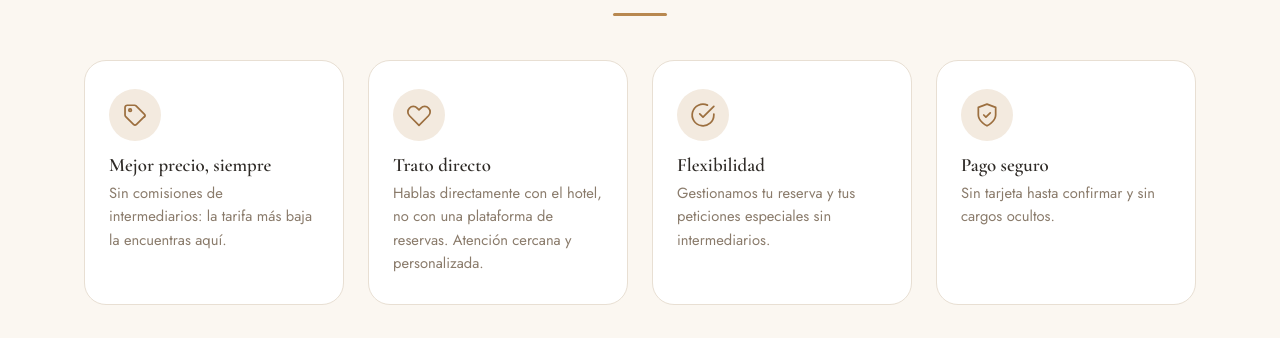
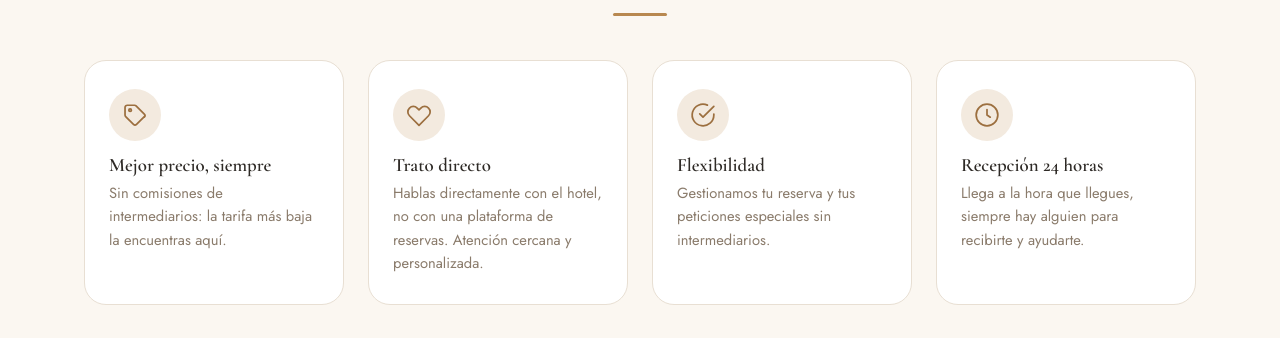
Before and after one commit to Jmyukopila/Pagina-web-casa-gracia-, a FastAPI app: page / in a window 1280 px wide. Shown: the part 1060-1398 px from the top of the page. Run offline with FastAPI, Linux system fonts and the light colour scheme; data comes from the database, SQL or seed files in the repository; data that the repository does not hold is empty; some libraries are stand-ins or nearby versions.

Commit message:
copy: 4ª tarjeta "Recepción 24 h" y limpieza de guiones largos
- Sustituye la tarjeta "Pago seguro" (pago online aún diferido, sonaba raro)
  por "Recepción 24 horas" (icono clock). ES+EN; quita cadenas huérfanas
  "Pago seguro" y "Sin tarjeta hasta confirmar…".
- Elimina los guiones largos (—) del texto público, con puntuación natural:
  tarjetas Flexibility y 24h (coma), meta-descripción (dos puntos), separador
  del desplegable de reserva (·) y atribución de opiniones (sin guion).
  El panel admin (interno) se deja como está.

Solo copy/plantillas; sin cambios de lógica. 132 tests en verde.

Co-Authored-By: Claude Opus 4.8 <noreply@anthropic.com>

```diff
--- a/web/app/i18n.py
+++ b/web/app/i18n.py
@@ -107,9 +107,9 @@ EN: dict[str, str] = {
         "You deal with the hotel directly, not a booking platform. Personal, attentive service.",
     "Flexibilidad": "Flexibility",
     "Gestionamos tu reserva y tus peticiones especiales sin intermediarios.":
-        "We handle your booking and special requests directly — no middlemen.",
-    "Pago seguro": "Secure payment",
-    "Sin tarjeta hasta confirmar y sin cargos ocultos.": "No card until confirmed, and no hidden fees.",
+        "We handle your booking and special requests directly, with no middlemen.",
+    "Llega a la hora que llegues, siempre hay alguien para recibirte y ayudarte.":
+        "Arrive whenever you like, someone's always here to welcome and help you.",
     "Habitaciones pensadas para descansar": "Rooms designed for rest",
     "Espacios renovados, camas confortables y los pequeños detalles que hacen memorable tu estadía.":
         "Renovated spaces, comfortable beds and the little touches that make your stay memorable.",
--- a/web/app/templates/_review.html
+++ b/web/app/templates/_review.html
@@ -2,5 +2,5 @@
   <div class="stars">{{ "★" * r.rating }}<span style="color:var(--line)">{{ "★" * (5 - r.rating) }}</span></div>
   {% if r.title %}<h4>{{ r.title }}</h4>{% endif %}
   <p>“{{ r.body }}”</p>
-  <div class="review__who">— {{ r.author }}{% if r.country %}, {{ r.country }}{% endif %}</div>
+  <div class="review__who">{{ r.author }}{% if r.country %}, {{ r.country }}{% endif %}</div>
 </article>
--- a/web/app/templates/base.html
+++ b/web/app/templates/base.html
@@ -4,7 +4,7 @@
   <meta charset="utf-8">
   <meta name="viewport" content="width=device-width, initial-scale=1">
   <title>{% block title %}{{ hotel.name }}{% endblock %}</title>
-  <meta name="description" content="{% block description %}Casa Gracia Hotel Boutique — un refugio acogedor en Manga, Cartagena de Indias. Piscina, habitaciones renovadas y atención cálida a pasos del Castillo de San Felipe.{% endblock %}">
+  <meta name="description" content="{% block description %}Casa Gracia Hotel Boutique: un refugio acogedor en Manga, Cartagena de Indias. Piscina, habitaciones renovadas y atención cálida a pasos del Castillo de San Felipe.{% endblock %}">
   {% block robots %}<meta name="robots" content="index, follow">{% endblock %}
   <link rel="canonical" href="{{ base_url }}{{ request.url.path }}">
   <link rel="alternate" hreflang="es" href="{{ base_url }}{{ request.url.path }}?lang=es">
--- a/web/app/templates/booking.html
+++ b/web/app/templates/booking.html
@@ -22,7 +22,7 @@
             {% for r in rooms %}
             <option value="{{ r.id }}" data-max="{{ r.max_occupancy }}" data-price="{{ r.price_cop }}"
               {% if room and room.id == r.id %}selected{% endif %}>
-              {{ room_name(r) }} — {{ money(r.price_cop) }}/{{ t("por noche") }} ({{ t("máx {n}").format(n=r.max_occupancy) }})
+              {{ room_name(r) }} · {{ money(r.price_cop) }}/{{ t("por noche") }} ({{ t("máx {n}").format(n=r.max_occupancy) }})
             </option>{% endfor %}
           </select>
         </div>
--- a/web/app/templates/index.html
+++ b/web/app/templates/index.html
@@ -80,9 +80,9 @@
       <div class="benefit"><span class="benefit__ic">{{ icon('check', 26) }}</span>
         <h3>{{ t("Flexibilidad") }}</h3>
         <p>{{ t("Gestionamos tu reserva y tus peticiones especiales sin intermediarios.") }}</p></div>
-      <div class="benefit"><span class="benefit__ic">{{ icon('shield', 26) }}</span>
-        <h3>{{ t("Pago seguro") }}</h3>
-        <p>{{ t("Sin tarjeta hasta confirmar y sin cargos ocultos.") }}</p></div>
+      <div class="benefit"><span class="benefit__ic">{{ icon('clock', 26) }}</span>
+        <h3>{{ t("Recepción 24 horas") }}</h3>
+        <p>{{ t("Llega a la hora que llegues, siempre hay alguien para recibirte y ayudarte.") }}</p></div>
     </div>
   </div>
 </section>
```
